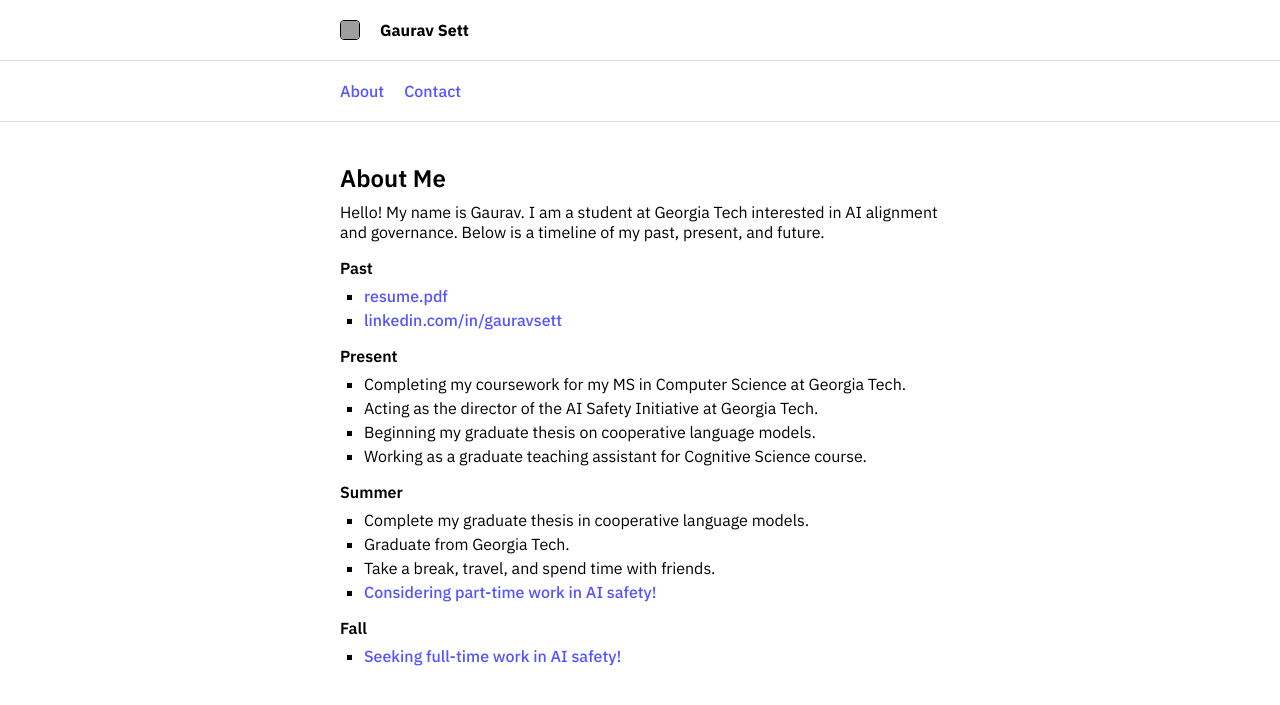
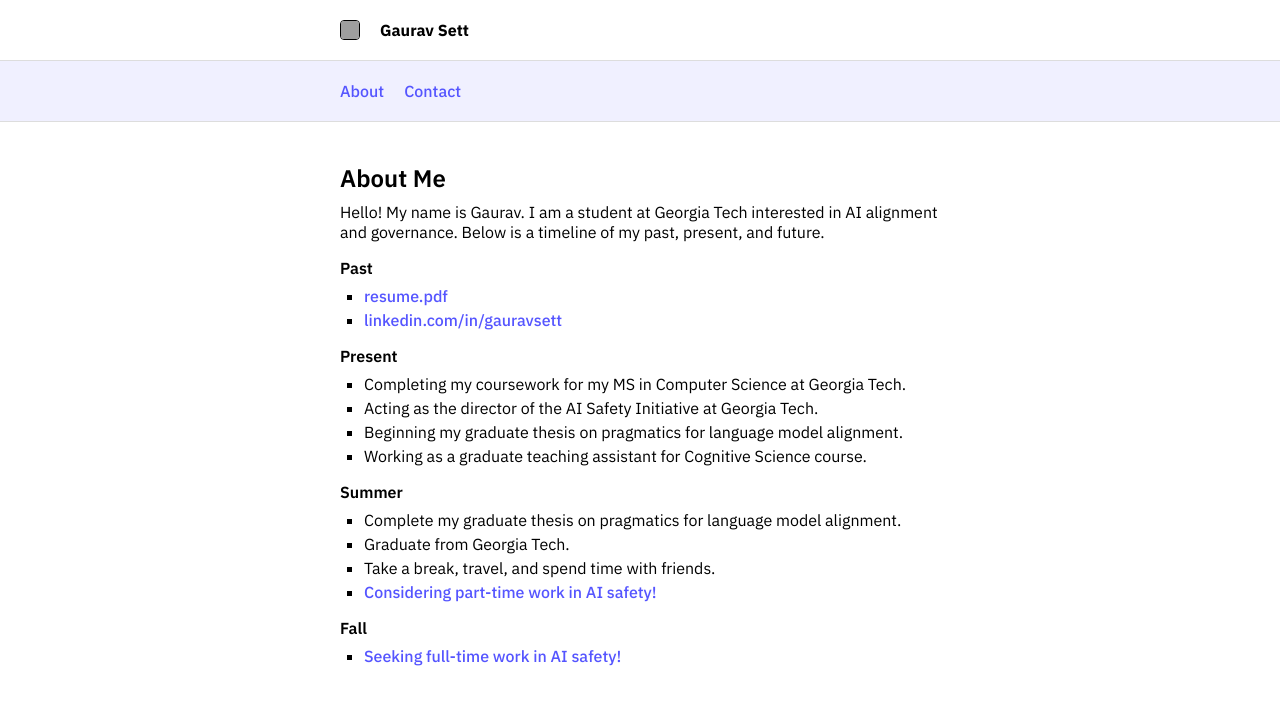
Before and after one commit to gauravsett/website, a Jekyll site: the page built from index.md, in a window 1280 px wide. Shown: the top 705 px of the page. Built offline with Jekyll 4.4.1, drawn with Linux system fonts in a browser that asks for light colours; grey boxes are pictures that could not be loaded.

Commit message:
Fix thesis description

```diff
--- a/index.md
+++ b/index.md
@@ -14,11 +14,11 @@ Hello! My name is Gaurav. I am a student at Georgia Tech interested in AI alignm
 ### Present
 - Completing my coursework for my MS in Computer Science at Georgia Tech.
 - Acting as the director of the AI Safety Initiative at Georgia Tech.
-- Beginning my graduate thesis on cooperative language models.
+- Beginning my graduate thesis on pragmatics for language model alignment.
 - Working as a graduate teaching assistant for Cognitive Science course.
 
 ### Summer
-- Complete my graduate thesis in cooperative language models.
+- Complete my graduate thesis on pragmatics for language model alignment.
 - Graduate from Georgia Tech.
 - Take a break, travel, and spend time with friends.
 - [Considering part-time work in AI safety!](/contact)
--- a/style.css
+++ b/style.css
@@ -2,7 +2,7 @@
     --one: #FFF;
     --two: #000;
     --three: #DDD;
-    --four: #888;
+    --four: #F0F0FF;
     --blue: #5555FF;
     --red: #FF0000;
   }
@@ -42,6 +42,7 @@ nav {
     width: 100%;
     border-top: 1px solid var(--three);
     border-bottom: 1px solid var(--three);
+    background-color: var(--four);
 }
 
 nav div {
@@ -120,6 +121,7 @@ span {
       --one: #111;
       --two: #FFF;
       --three: #222;
+      --four: #000;
       --blue: #AAAAFF;
     }
 }
```
Also changed, not shown: other parts of index.md (+1 -1 lines).
